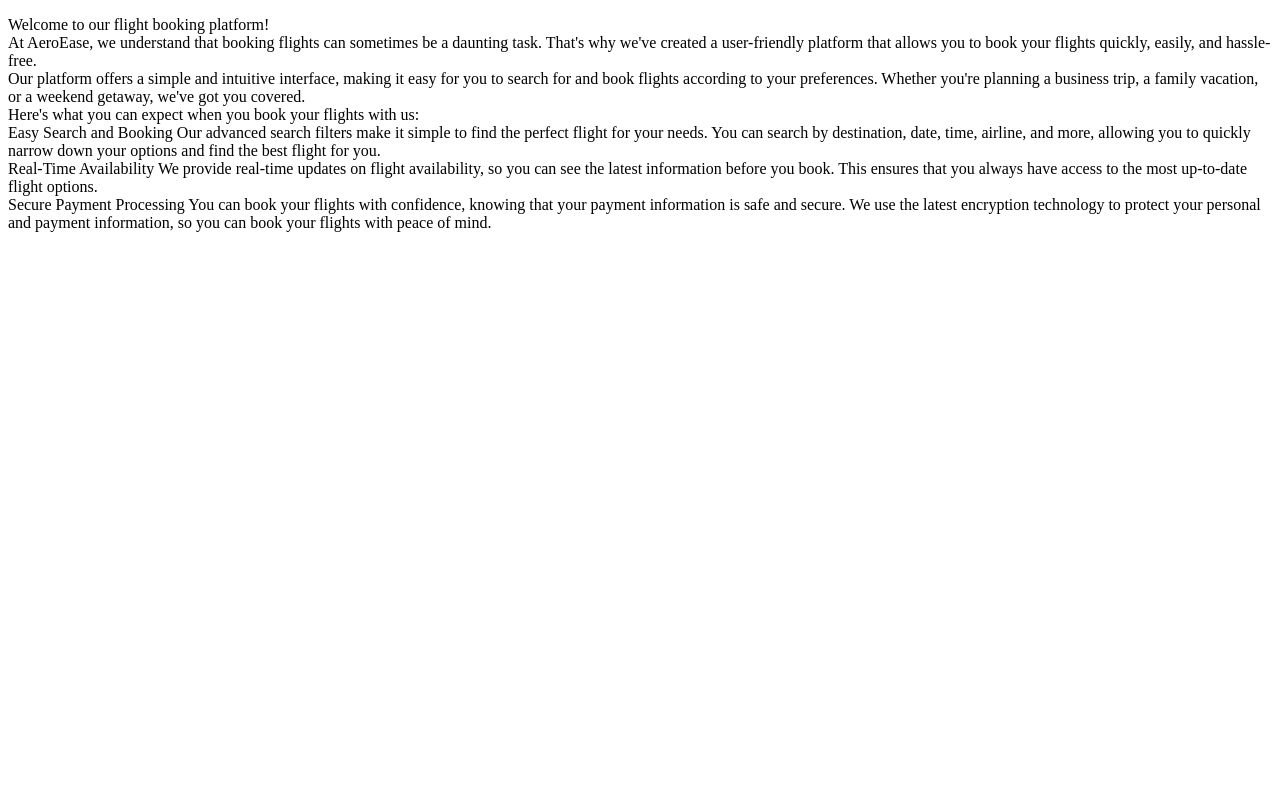
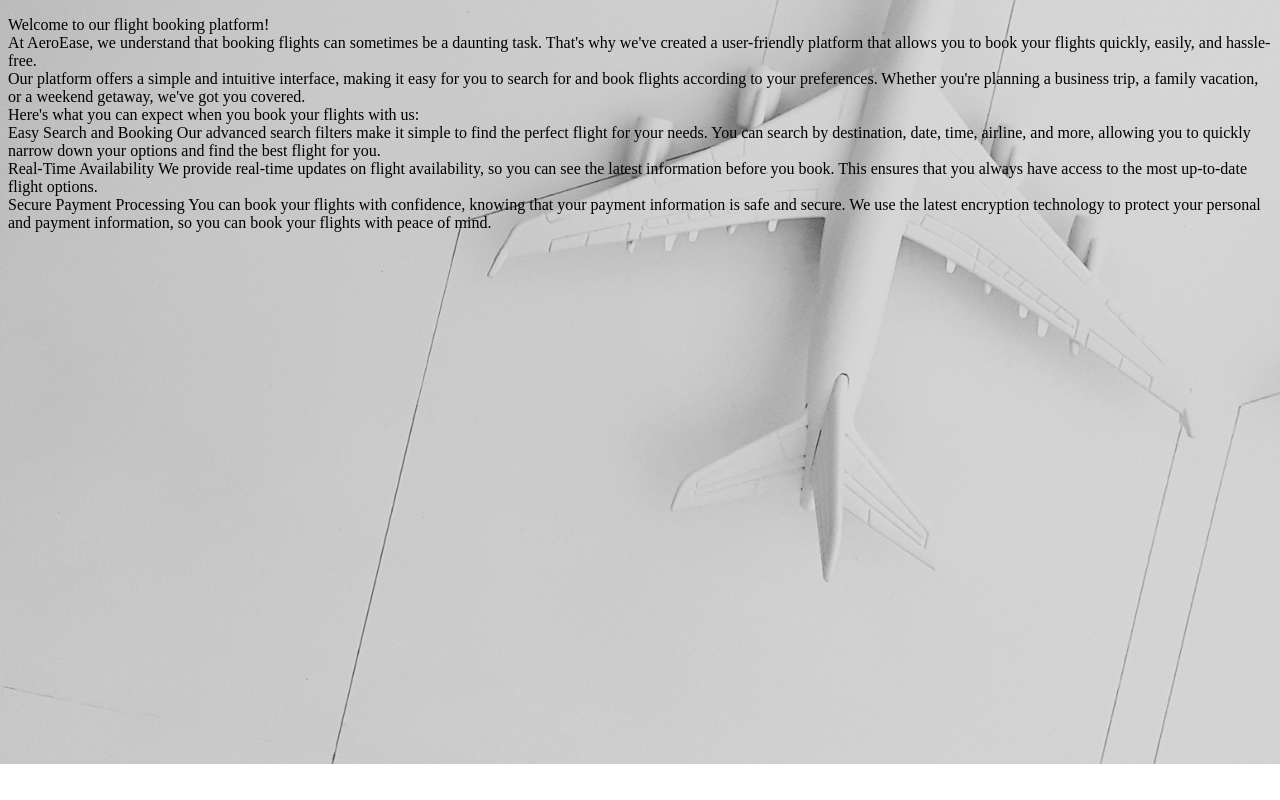
Before and after one commit to garvsurve/FlightTicket, a plain HTML site: page About.html in a window 1280 px wide. Drawn offline with Linux system fonts and the light colour scheme.

Commit message:
Update About.css

```diff
--- a/About.css
+++ b/About.css
@@ -1,5 +1,5 @@
 body{
-    background-image: url(Images/tusik-only-Fde7w9q0sWw-unsplash.jpg);
+    background-image: url(third.png);
   background-repeat: no-repeat;
   background-position: center center;
   background-attachment: scroll;
```
